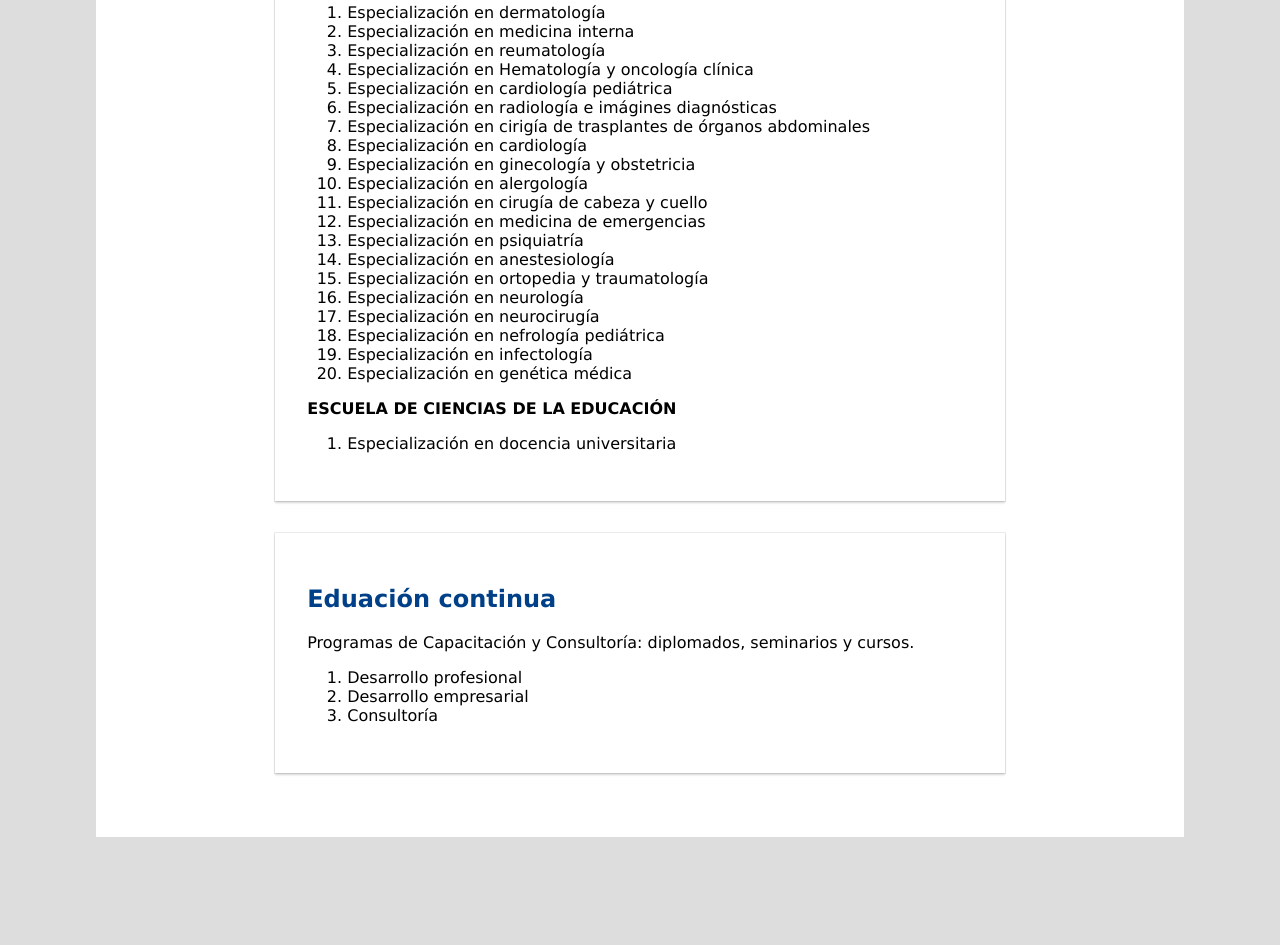
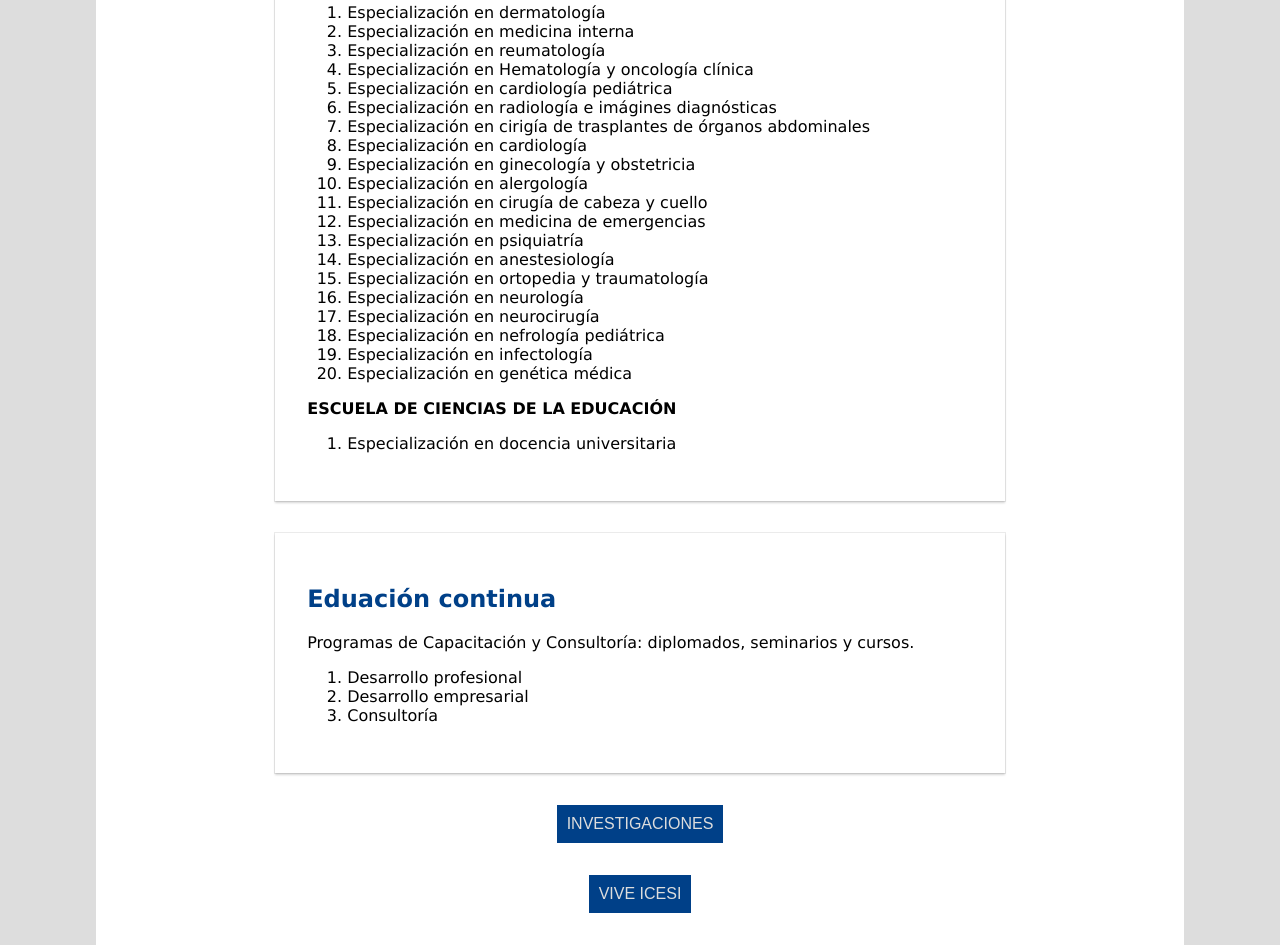
Before and after one commit to Domiciano/IcesiWebPagePassport, a plain HTML site: page programas.html in a window 1280 px wide. Shown: the part 3589-4534 px from the top of the page. Before the commit the page ends 4426 px from the top, so only its background shows below. Drawn offline with Linux system fonts and the light colour scheme.

Commit message:
Se han añadido los botones de investigaciones y vive icesi

```diff
--- a/programas.html
+++ b/programas.html
@@ -250,6 +250,11 @@
                     <li>Consultoría</li>
                 </ol>
             </div>
+
+            <button>INVESTIGACIONES</button>
+
+            <button>VIVE ICESI</button>
+
         </div>
     </body>
 </html>
--- a/styles/programas.css
+++ b/styles/programas.css
@@ -46,6 +46,20 @@ body {
     left: 5;
 }
 
+button{
+    background-color: #004088;
+    padding: 10;
+    display: block;
+    margin: 0 auto;
+    color: #ddd;
+    margin-top: 32;
+    border: none;
+    text-align: center;
+    text-decoration: none;
+    font-size: 16;
+    cursor: pointer;
+}
+
 .feedTitle{
     color: #004088;
 }
```
